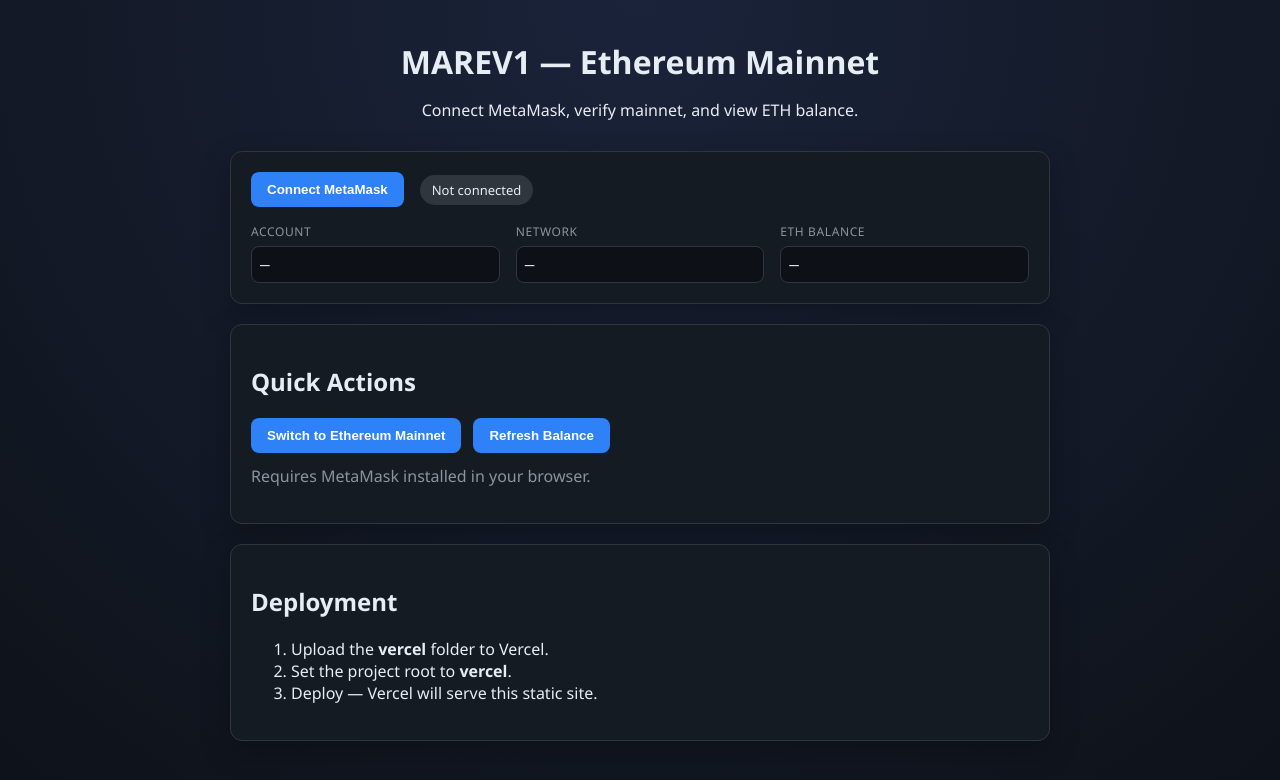
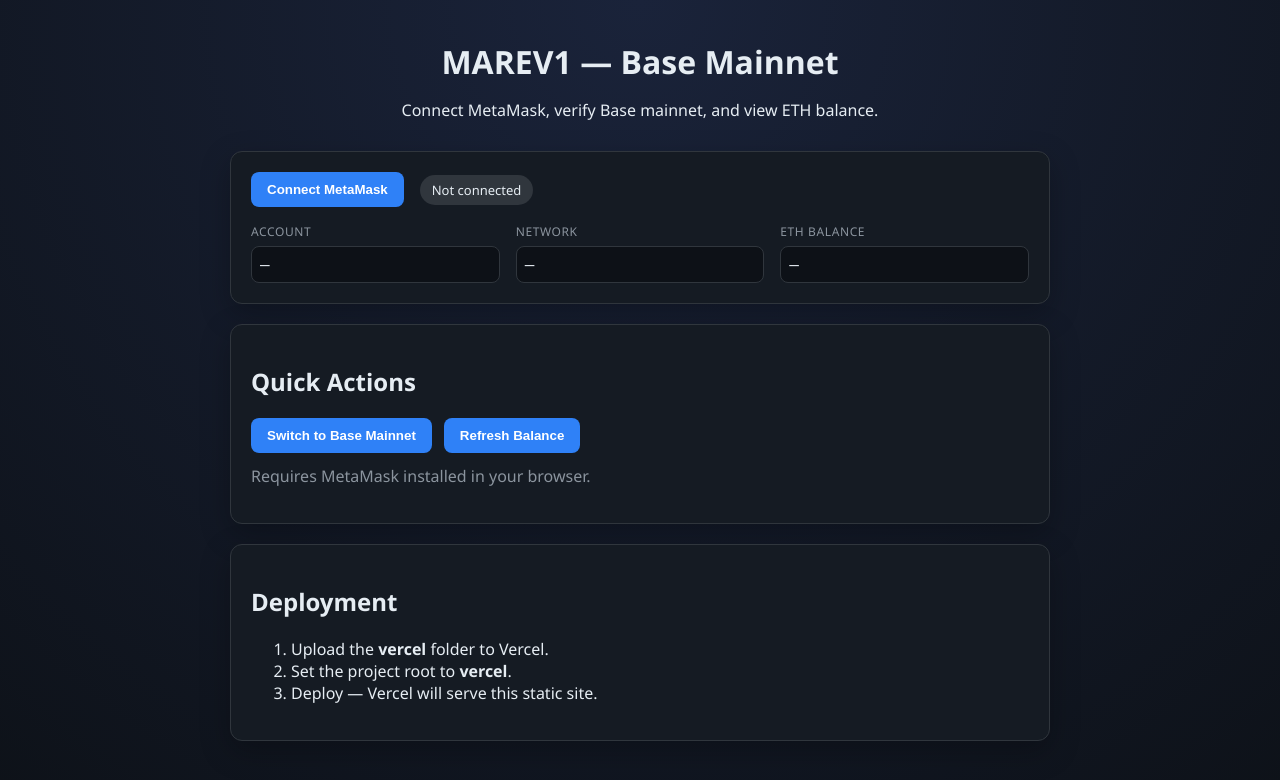
Before and after one commit to fitzyracing1/marev, a plain HTML site: page vercel/index.html in a window 1280 px wide. Drawn offline with nearby package versions, Linux system fonts and the light colour scheme.

Commit message:
Switch to Base mainnet (chainId 0x2105)

```diff
--- a/vercel/app.js
+++ b/vercel/app.js
@@ -6,7 +6,7 @@ const balanceEl = document.getElementById("balance");
 const switchButton = document.getElementById("switchMainnet");
 const refreshButton = document.getElementById("refreshBalance");
 
-const MAINNET_CHAIN_ID = "0x1";
+const MAINNET_CHAIN_ID = "0x2105";
 
 function setStatus(text, state) {
   statusEl.textContent = text;
--- a/vercel/index.html
+++ b/vercel/index.html
@@ -3,14 +3,14 @@
   <head>
     <meta charset="UTF-8" />
     <meta name="viewport" content="width=device-width, initial-scale=1.0" />
-    <title>Marev1 Mainnet Dapp</title>
+    <title>Marev1 Base Mainnet Dapp</title>
     <link rel="stylesheet" href="styles.css" />
   </head>
   <body>
     <div class="container">
       <header>
-        <h1>MAREV1 — Ethereum Mainnet</h1>
-        <p>Connect MetaMask, verify mainnet, and view ETH balance.</p>
+        <h1>MAREV1 — Base Mainnet</h1>
+        <p>Connect MetaMask, verify Base mainnet, and view ETH balance.</p>
       </header>
 
       <section class="card">
@@ -37,7 +37,7 @@
       <section class="card">
         <h2>Quick Actions</h2>
         <div class="actions">
-          <button id="switchMainnet">Switch to Ethereum Mainnet</button>
+          <button id="switchMainnet">Switch to Base Mainnet</button>
           <button id="refreshBalance">Refresh Balance</button>
         </div>
         <p class="hint">Requires MetaMask installed in your browser.</p>
```
Also changed, not shown: vercel/README.md.
